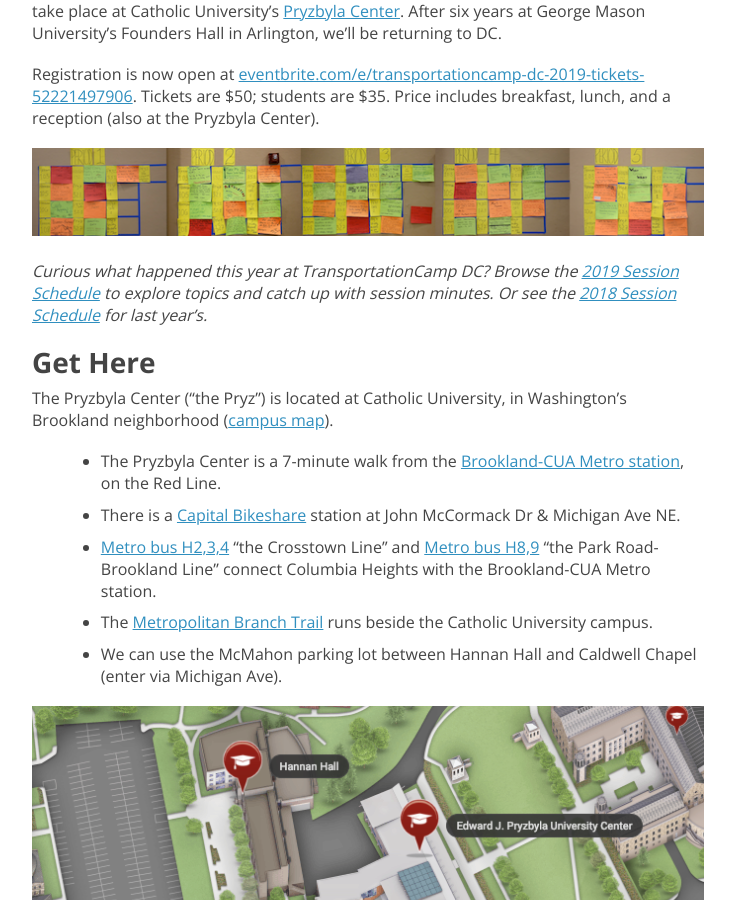
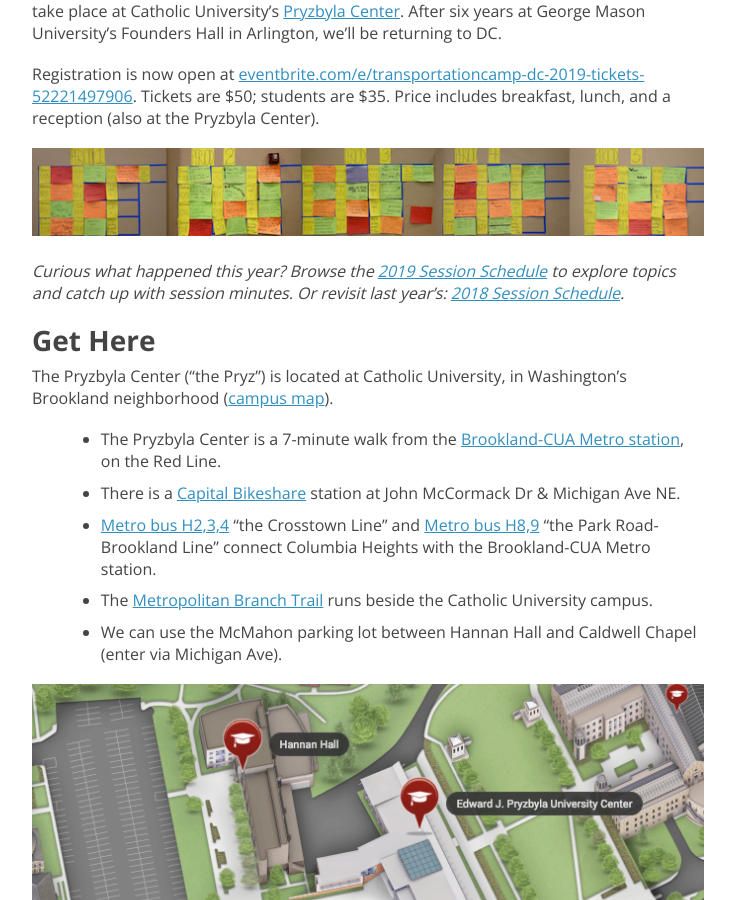
Before and after one commit to transpocamp/transportationcamp.org, a Jekyll site: the page built from events/dc2019/index.markdown, in a window 1280 px wide and 900 px high, scrolled down 689 px. Shown: the whole window, without its empty margins (272-1007 px from the left). Built offline with Jekyll 4.4.1, drawn with Linux system fonts in a browser that asks for light colours; nearby versions of some CDN libraries.

Commit message:
wording tweak

```diff
--- a/events/dc2019/index.markdown
+++ b/events/dc2019/index.markdown
@@ -25,7 +25,7 @@
 
 <a href="board680x89.png"><img src="board680x89.png" width="680" height="89"></a>
 
-*Curious what happened this year at TransportationCamp DC? Browse the [2019 Session Schedule](https://docs.google.com/document/d/1xhA-AjErnw0tbeTain-qW3PxIRgR9kpDUnHjqPtbkiw/) to explore topics and catch up with session minutes. Or see the [2018 Session Schedule](https://docs.google.com/document/d/1rXsRw_CekyB_HBxwuMBm8I0ruP4uZ6eydQAyrrGh_Zw/) for last year's.*
+*Curious what happened this year? Browse the [2019 Session Schedule](https://docs.google.com/document/d/1xhA-AjErnw0tbeTain-qW3PxIRgR9kpDUnHjqPtbkiw/) to explore topics and catch up with session minutes. Or revisit last year's: [2018 Session Schedule](https://docs.google.com/document/d/1rXsRw_CekyB_HBxwuMBm8I0ruP4uZ6eydQAyrrGh_Zw/).*
 
 ### Get Here
 The Pryzbyla Center ("the Pryz") is located at Catholic University, in Washington's Brookland neighborhood ([campus map](https://www.catholic.edu/res/docs/cuamap.pdf)).
```
